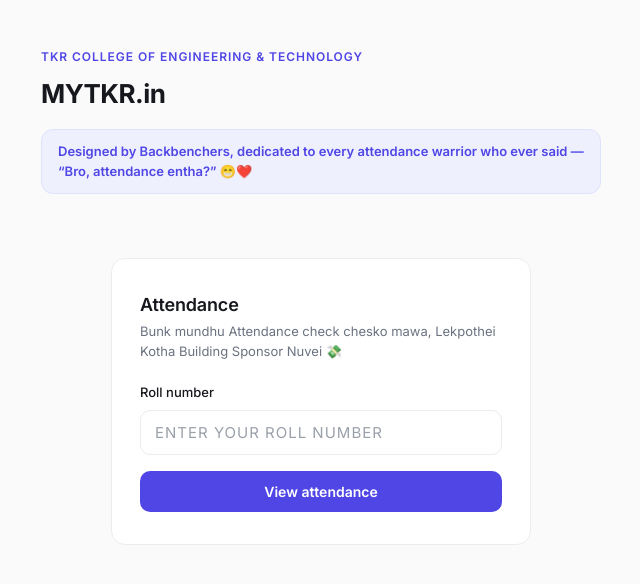
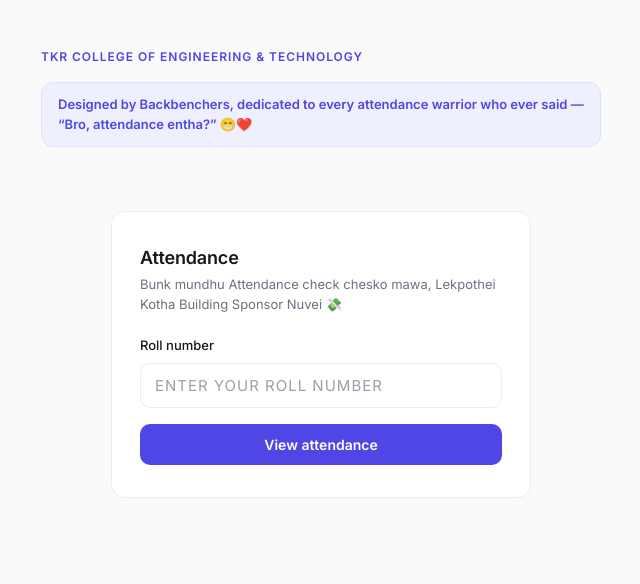
Before and after one commit to umanikumar213/tkrclass, a website: page index.html in a window 1280 px wide. Shown: the whole page, without its empty margins (319-959 px from the left). Drawn offline with Linux system fonts and the light colour scheme.

Commit message:
Update index.html

```diff
--- a/index.html
+++ b/index.html
@@ -156,7 +156,6 @@
 <div class="wrap">
   <header>
     <div class="eyebrow">TKR College of Engineering &amp; Technology</div>
-    <h1>MYTKR.in</h1>
     <h2 class="tagline" id="tagline">Designed by Backbenchers, dedicated to every attendance warrior who ever said — “Bro, attendance entha?” 😁❤️</h2>
   </header>
 
```
